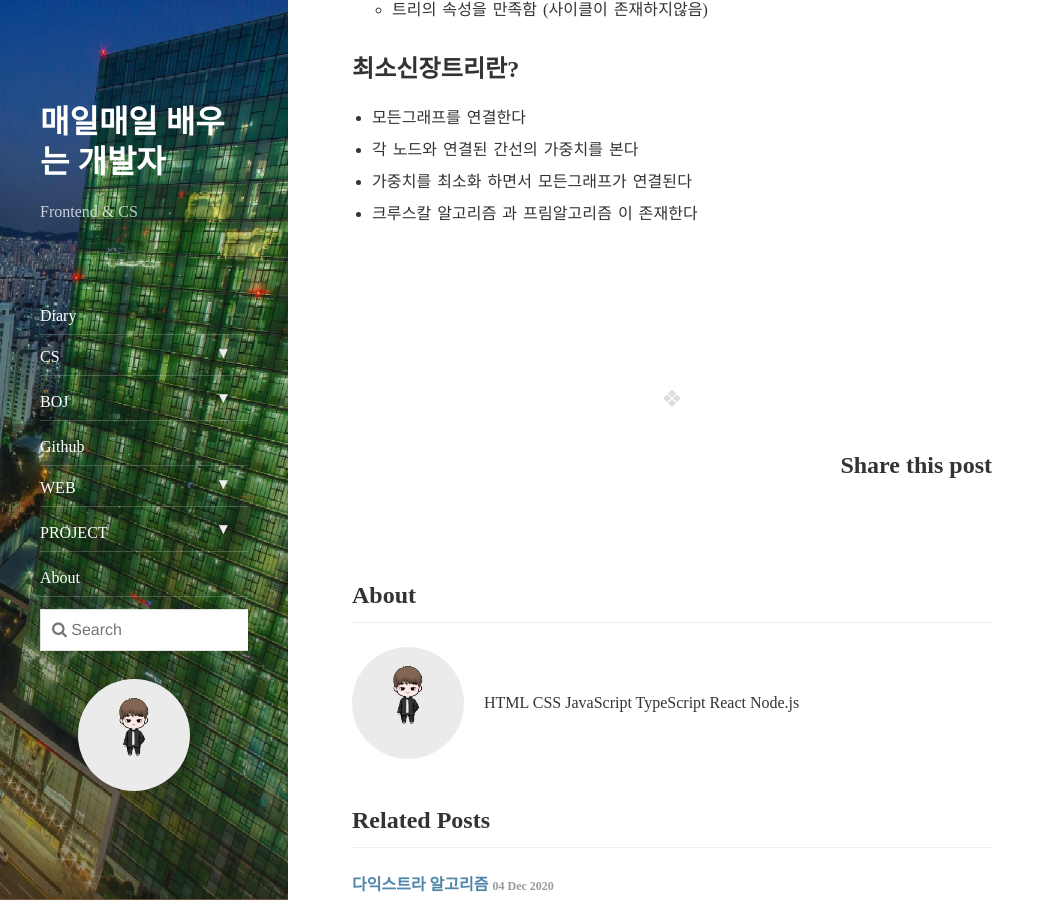
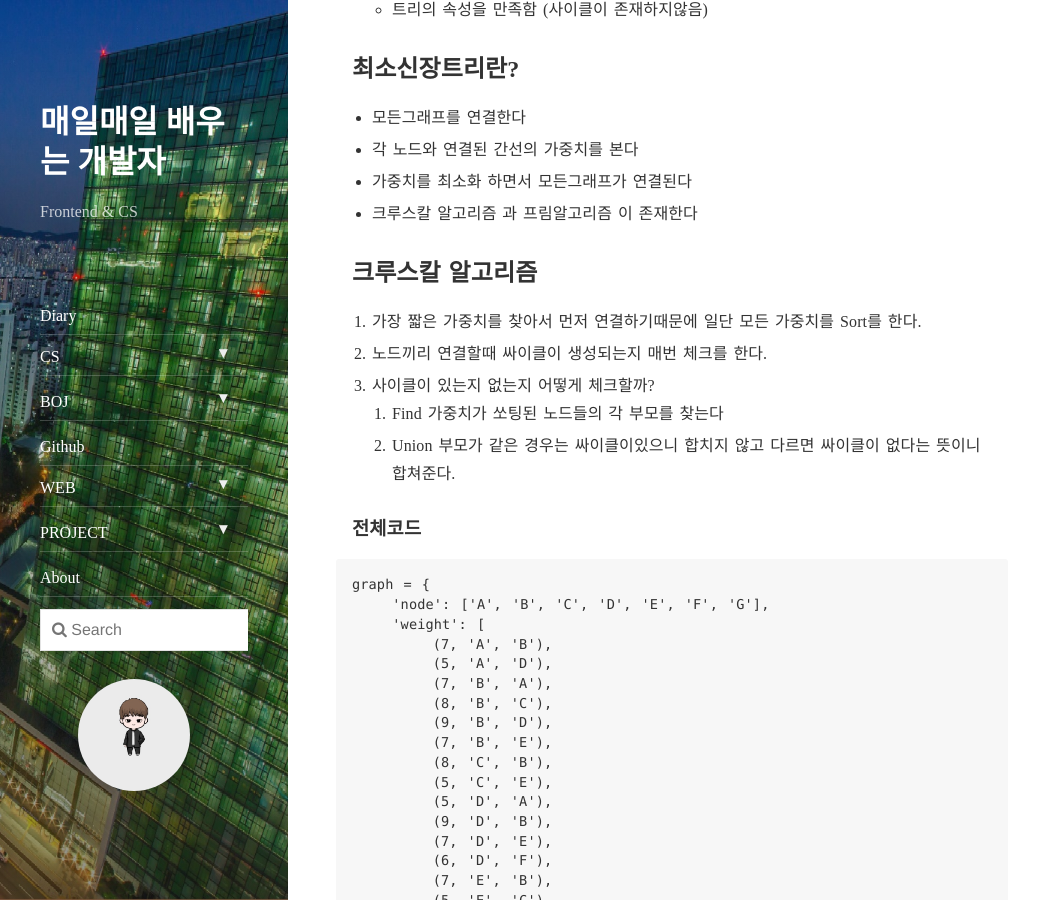
Before and after one commit to erurang/erurang.github.io, a Jekyll site: the page built from _posts/2021-01-11-cs-alog-spanning.md, in a window 1280 px wide and 900 px high, scrolled down 425 px. Shown: the whole window, without its empty margins (0-1055 px from the left). Built offline with Jekyll 4.4.1, drawn with Linux system fonts in a browser that asks for light colours; nearby versions of some CDN libraries; comment, search, counter and statistics services are not loaded; some of the changed text lies outside the part shown.

Commit message:
spanning kruskal union-find 정리추가

````diff
--- a/_posts/2021-01-11-cs-alog-spanning.md
+++ b/_posts/2021-01-11-cs-alog-spanning.md
@@ -1,7 +1,7 @@
 ---
 layout: post
-title:  "최소 신장 트리"
-subtitle: "최소 신장 트리"
+title:  "최소 신장 트리(크루스칼 프림 알고리즘)"
+subtitle: "최소 신장 트리(크루스칼 프림 알고리즘)"
 categories: cs
 tags: algorithm
 comments: true
@@ -22,3 +22,114 @@ comments: true
 - 각 노드와 연결된 간선의 가중치를 본다
 - 가중치를 최소화 하면서 모든그래프가 연결된다
 - 크루스칼 알고리즘 과 프림알고리즘 이 존재한다
+
+## 크루스칼 알고리즘
+
+1. 가장 짧은 가중치를 찾아서 먼저 연결하기때문에 일단 모든 가중치를 Sort를 한다.
+2. 노드끼리 연결할때 싸이클이 생성되는지 매번 체크를 한다.
+3. 사이클이 있는지 없는지 어떻게 체크할까?
+    1. Find 가중치가 쏘팅된 노드들의 각 부모를 찾는다
+    2. Union 부모가 같은 경우는 싸이클이있으니 합치지 않고 다르면 싸이클이 없다는 뜻이니 합쳐준다.
+
+### 전체코드
+
+```
+graph = {
+    'node': ['A', 'B', 'C', 'D', 'E', 'F', 'G'],
+    'weight': [
+        (7, 'A', 'B'),
+        (5, 'A', 'D'),
+        (7, 'B', 'A'),
+        (8, 'B', 'C'),
+        (9, 'B', 'D'),
+        (7, 'B', 'E'),
+        (8, 'C', 'B'),
+        (5, 'C', 'E'),
+        (5, 'D', 'A'),
+        (9, 'D', 'B'),
+        (7, 'D', 'E'),
+        (6, 'D', 'F'),
+        (7, 'E', 'B'),
+        (5, 'E', 'C'),
+        (7, 'E', 'D'),
+        (8, 'E', 'F'),
+        (9, 'E', 'G'),
+        (6, 'F', 'D'),
+        (8, 'F', 'E'),
+        (11, 'F', 'G'),
+        (9, 'G', 'E'),
+        (11, 'G', 'F')
+    ]
+}
+```
+1. sort를 이용하기 위해 각 가중치들을 맨 앞에두어서 최소값을 먼저 찾는다
+
+```
+
+# 부모노드를 기록할 딕셔너리
+parent = {}
+
+# 랭크를 기록할 딕셔너리
+rank = {}
+
+# 부모를 찾는 Find
+def find(node):
+    # 만약 부모가 다르다면
+    if parent[node] != node:
+        # parent[node] 의 부모를 계속 찾아나간다
+        parent[node] = find(parent[node])
+
+    # 찾아온 parent[node] 를 리턴한다
+    return parent[node]
+
+
+def union(node_v,node_u):
+
+    # 각 부모의 노드 값을 가져와서
+    root1 = find(node_v)
+    root2 = find(node_u)
+
+    # 그 부모의 랭크를 확인하고
+    if rank[root1] > rank[root2]:
+        parent[root2] = root1
+    else:
+        parent[root1] = root2
+
+        if rank[root1] == rank[root2]:
+            rank[root2] += 1
+
+
+def make_set(node):
+    # 부모노드가 자기 자신으로 초기화를 시켜줌
+    parent[node] = node
+    # 아무것도 연결된게 없으니 0으로 초기화
+    rank[node] = 0
+
+
+def kruskal(graph):
+    # 싸이클이 없을때의 노드
+    mst = []
+
+
+    # 초기화
+    for node in graph[node]:
+        make_set(node)
+
+    # 가중치로 쏘팅
+    weight = graph['weight']
+    weigt.sort()
+
+
+    # 가중치가 낮은 노드들을 하나하나 뽑으면서
+    for weights in weight:
+        weight, node_v, node_u = weights
+
+        # 각 뽑아온 각 노드의 부모가 다른지 체크를 하고
+        # 다르다는것은 싸이클이 존재하지 않는다는것
+        if find(node_v) != find(node_u):
+            # 합쳐준다
+            union(node_v,node_u)
+            mst.append(weights)
+
+    return mst
+```
````
